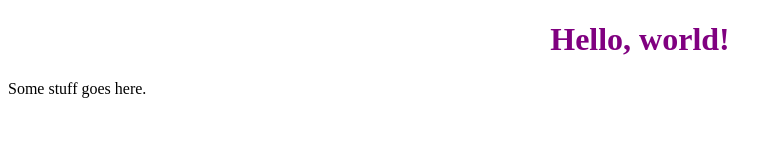
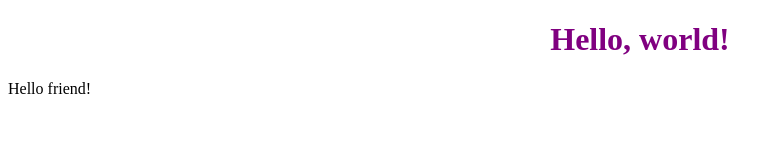
Before and after one commit to mgoren/test, a plain HTML site: page index.html in a window 1280 px wide. Shown: the whole page, without its empty margins (0-782 px from the left). Drawn offline with Linux system fonts and the light colour scheme.

Commit message:
update index.html with welcome message

```diff
--- a/index.html
+++ b/index.html
@@ -6,6 +6,6 @@
   </head>
   <body>
     <h1>Hello, world!</h1>
-    <p>Some stuff goes here.</p>
+    <p>Hello friend!</p>
   </body>
 </html>
```
